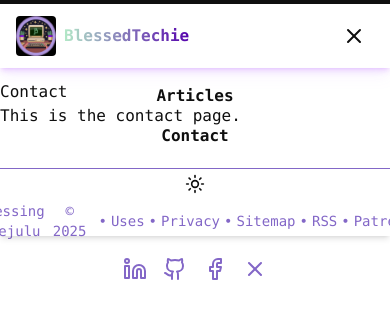
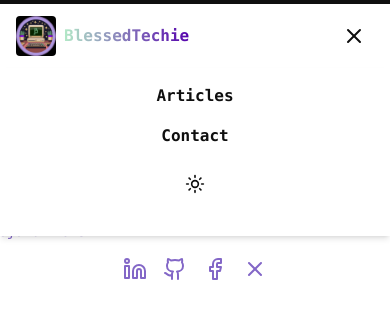
Before and after one commit to BlessingEmejulu/blessedtechie-blog, a Next.js app: page /contact in a window 390 px wide. Both pictures are taken after a click on the button "Open menu". Shown: the top 318 px of the page. Built offline with nearby package versions, Linux system fonts and the light colour scheme.

Commit message:
style: update NavBar background and backdrop blur for improved aesthetics

```diff
--- a/components/ui/NavBar.tsx
+++ b/components/ui/NavBar.tsx
@@ -11,7 +11,7 @@ export default function NavBar() {
 
   return (
     <nav
-      className="fixed z-50 top-0 w-full border-t-4 bg-background/95 backdrop-blur-sm
+      className="fixed z-50 top-0 w-full border-t-4 bg-[var(--background)] backdrop-blur-lg
                  bg-[length:100%_4px] bg-top bg-no-repeat
                  flex items-center justify-between px-4 py-3 shadow-md shadow-purple-500/20"
     >
@@ -55,7 +55,7 @@ export default function NavBar() {
 
       {/* Mobile Menu */}
       {menuOpen && (
-        <div className="absolute top-full left-0 w-full bg-background/95 backdrop-blur-sm shadow-md md:hidden">
+        <div className="absolute top-full left-0 w-full bg-[var(--background)] backdrop-blur-lg shadow-md md:hidden">
           <div className="flex flex-col items-center gap-4 py-4">
             <Link
               href="/articles"
```
